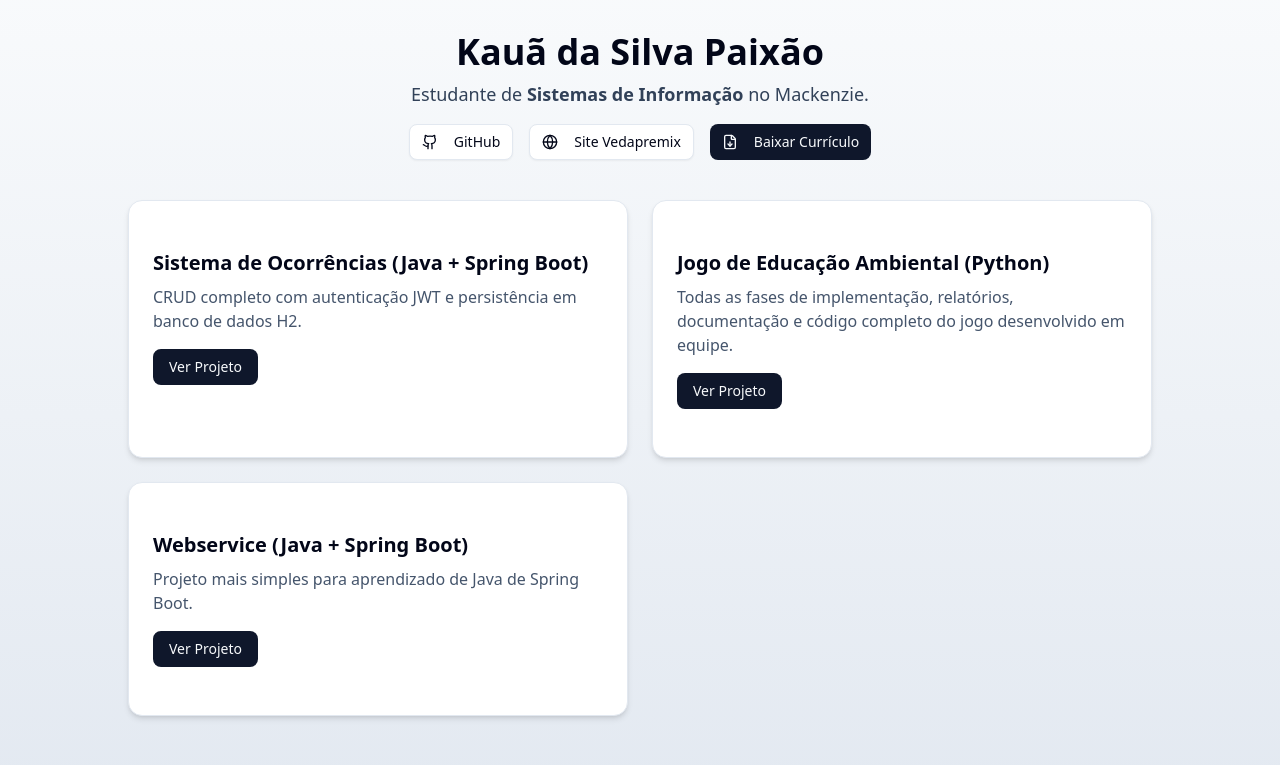
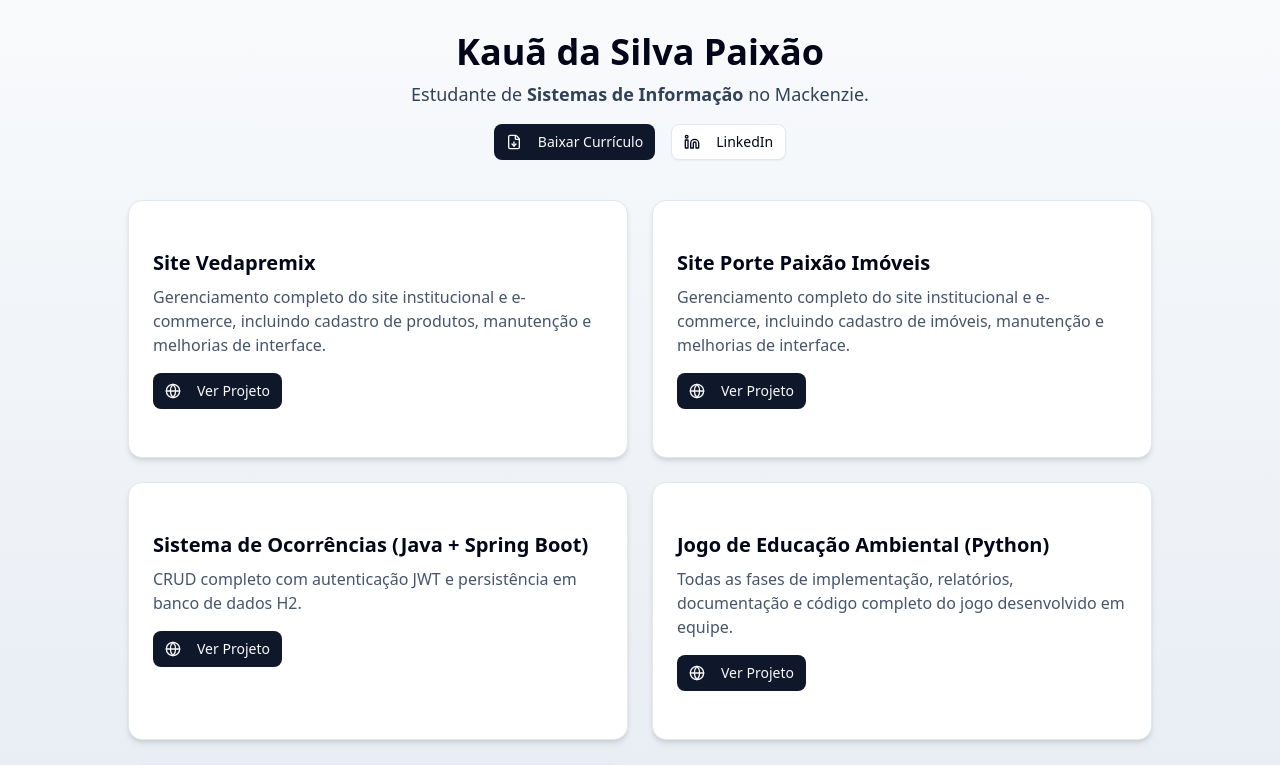
Before and after one commit to kauapaixao/portfolio-kauapaixao, a Next.js app: page / in a window 1280 px wide. Shown: the top 765 px of the page. Built offline with nearby package versions, Linux system fonts and the light colour scheme.

Commit message:
att completa

```diff
--- a/app/page.tsx
+++ b/app/page.tsx
@@ -1,9 +1,19 @@
 import { Card, CardContent } from "@/components/ui/card";
 import { Button } from "@/components/ui/button";
-import { Github, Globe, FileDown } from "lucide-react";
+import { Globe, FileDown, Linkedin } from "lucide-react";
 
 export default function PortfolioKauaPaixao() {
   const projects = [
+    {
+      name: "Site Vedapremix",
+      link: "https://vedapremix.com.br",
+      description: "Gerenciamento completo do site institucional e e-commerce, incluindo cadastro de produtos, manutenção e melhorias de interface.",
+    },
+    {
+      name: "Site Porte Paixão Imóveis",
+      link: "https://www.portepaixaoimoveis.com.br",
+      description: "Gerenciamento completo do site institucional e e-commerce, incluindo cadastro de imóveis, manutenção e melhorias de interface.",
+    },
     {
       name: "Sistema de Ocorrências (Java + Spring Boot)",
       link: "https://gitlab.com/gotis2/gotis-projeto-desenvolvimento-software",
@@ -18,7 +28,7 @@ export default function PortfolioKauaPaixao() {
       name: "Webservice (Java + Spring Boot)",
       link: "https://github.com/kauapaixao/webservice",
       description: "Projeto mais simples para aprendizado de Java de Spring Boot.",
-    },
+    }
   ];
 
   return (
@@ -28,20 +38,21 @@ export default function PortfolioKauaPaixao() {
         <p className="text-lg text-slate-700 mb-4">
           Estudante de <b>Sistemas de Informação</b> no Mackenzie. <br />
         </p>
+
         <div className="flex justify-center gap-4 mt-4">
-          <Button variant="outline" asChild>
-            <a href="https://github.com/kauapaixao" target="_blank" rel="noopener noreferrer">
-              <Github className="mr-2 h-4 w-4" /> GitHub
-            </a>
-          </Button>
-          <Button variant="outline" asChild>
-            <a href="https://vedapremix.com.br" target="_blank" rel="noopener noreferrer">
-              <Globe className="mr-2 h-4 w-4" /> Site Vedapremix
-            </a>
-          </Button>
           <Button variant="default" asChild>
             <a href="/cv-kauapaixao.pdf" download>
               <FileDown className="mr-2 h-4 w-4" /> Baixar Currículo
+            </a>
+          </Button>
+
+          <Button variant="outline" asChild>
+            <a
+              href="https://www.linkedin.com/in/kaua-paixao10"
+              target="_blank"
+              rel="noopener noreferrer"
+            >
+              <Linkedin className="mr-2 h-4 w-4" /> LinkedIn
             </a>
           </Button>
         </div>
@@ -55,7 +66,7 @@ export default function PortfolioKauaPaixao() {
               <p className="text-slate-600 mb-4">{project.description}</p>
               <Button asChild>
                 <a href={project.link} target="_blank" rel="noopener noreferrer">
-                  Ver Projeto
+                  <Globe className="mr-2 h-4 w-4" /> Ver Projeto
                 </a>
               </Button>
             </CardContent>
@@ -64,7 +75,7 @@ export default function PortfolioKauaPaixao() {
       </section>
 
       <footer className="mt-16 text-slate-500 text-sm">
-        © {new Date().getFullYear()} Kauã Paixão. Todos os direitos reservados.
+        © {new Date().getFullYear()} Kauã Paixão.
       </footer>
     </main>
   );
```
